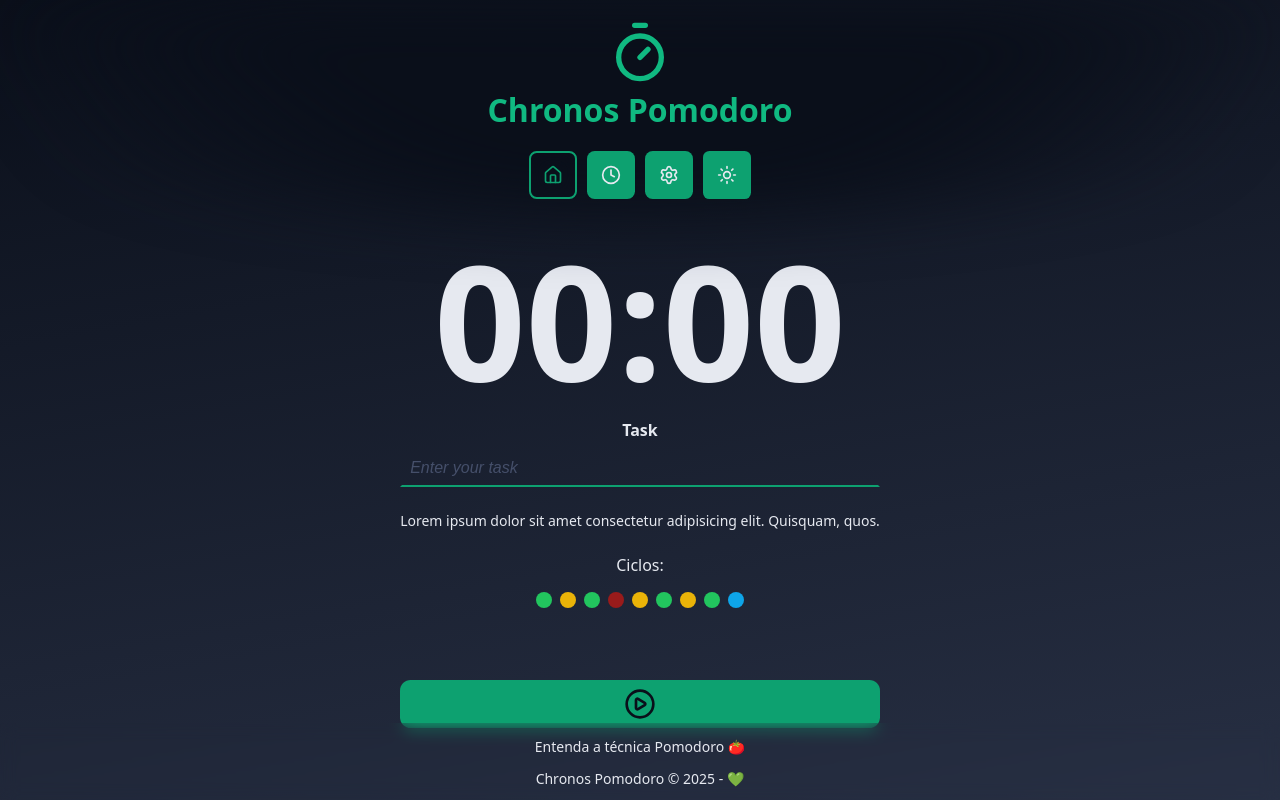
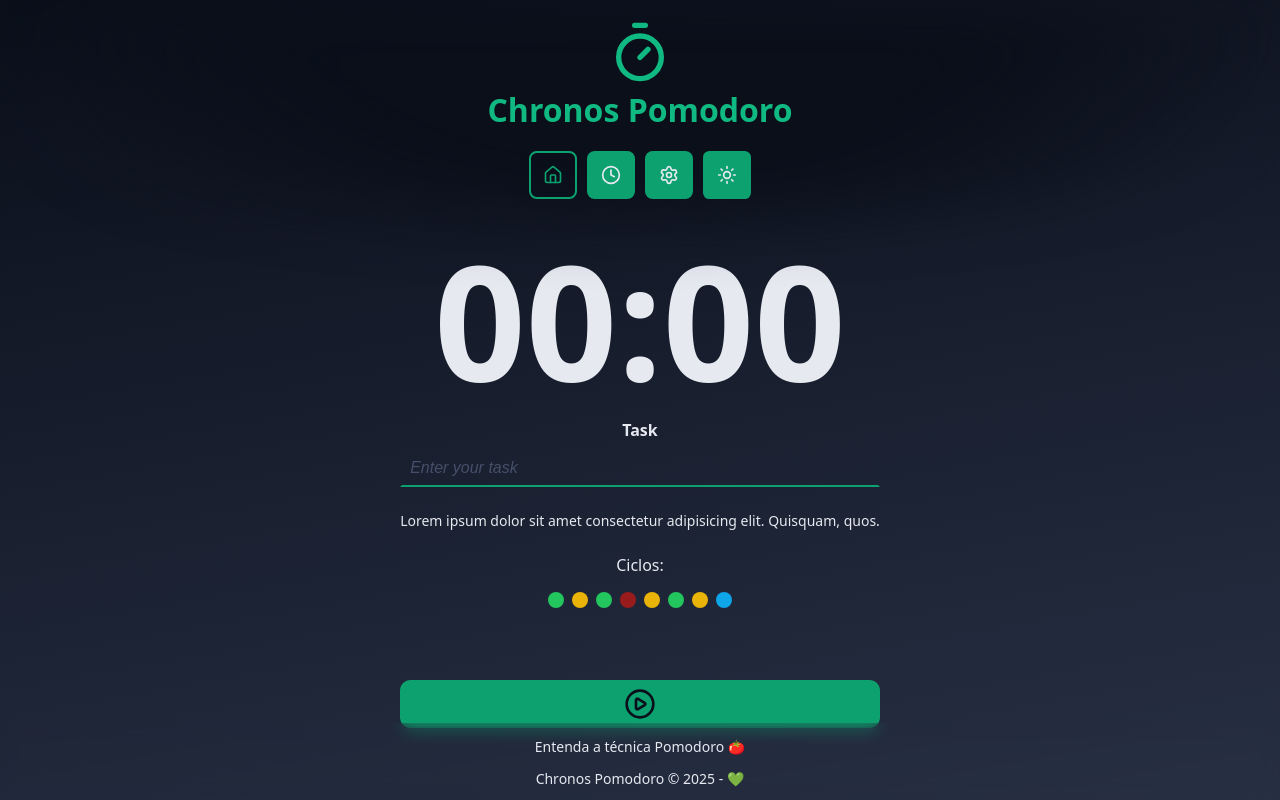
Before and after one commit to StealthWorm/chronos-pomodoro, a React (Vite) app: page / in a window 1280 px wide. Built offline with nearby package versions, Linux system fonts and the light colour scheme.

Commit message:
style: minimal fix to Cycles list count

```diff
--- a/src/components/Cycles/index.tsx
+++ b/src/components/Cycles/index.tsx
@@ -13,7 +13,6 @@ export function Cycles() {
         <li className={`${styles.cycleListDot} ${styles.shortBreakTime}`}></li>
         <li className={`${styles.cycleListDot} ${styles.workTime}`}></li>
         <li className={`${styles.cycleListDot} ${styles.shortBreakTime}`}></li>
-        <li className={`${styles.cycleListDot} ${styles.workTime}`}></li>
         <li className={`${styles.cycleListDot} ${styles.longBreakTime}`}></li>
       </ul>
     </div>
```
